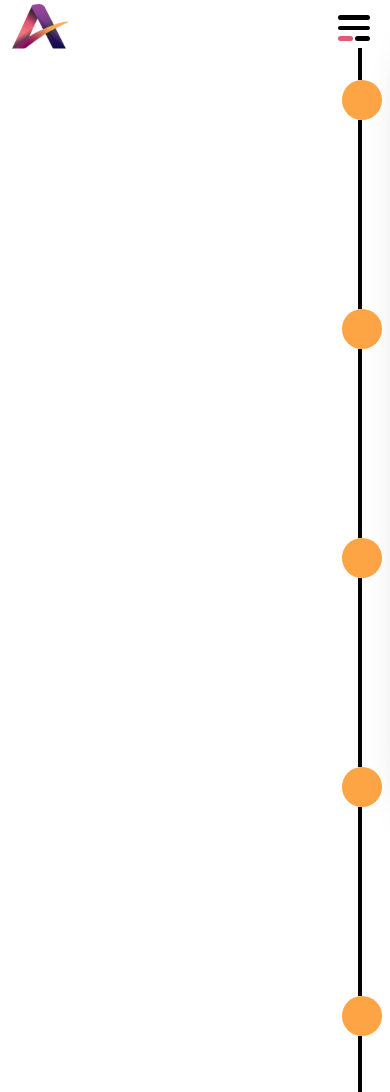
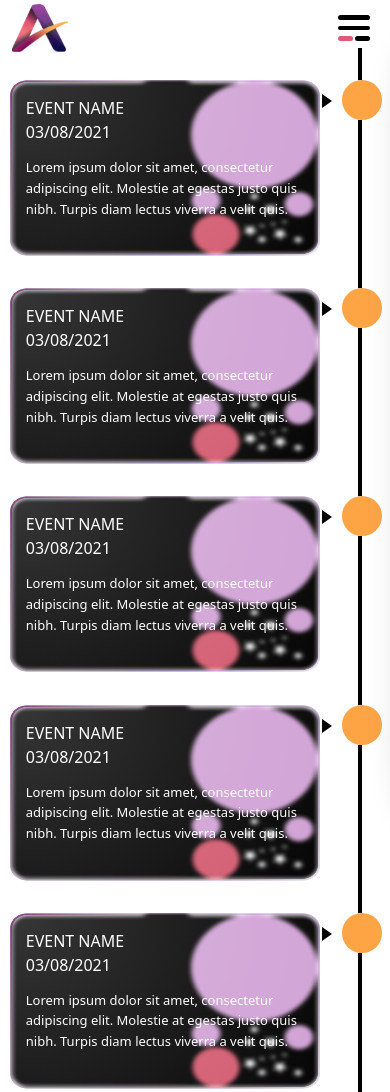
Before and after one commit to IEEECS-VIT/arcs-landing-2021, a Gatsby site: page /timeline in a window 390 px wide. Shown: the top 1092 px of the page. Built offline with nearby package versions, Linux system fonts and the light colour scheme; Gatsby itself is replaced by a stand-in of ours.

Commit message:
mobile view fixed

```diff
--- a/src/components/timelineElement.js
+++ b/src/components/timelineElement.js
@@ -1,29 +1,39 @@
-import React from "react";
+import React, { useEffect, useState } from "react";
 import {
   VerticalTimeline,
   VerticalTimelineElement,
 } from "react-vertical-timeline-component";
 import "react-vertical-timeline-component/style.min.css";
 import circles from "./../images/cardbackground.png";
+
 const TimelineElement = (props) => {
+  const [Width, setWidth] = useState(window.innerWidth);
+  useEffect(() => {
+    const handleWindowResize = () => setWidth(window.innerWidth);
+    window.addEventListener("resize", handleWindowResize);
+
+    return () => window.removeEventListener("resize", handleWindowResize);
+  });
   return (
     <VerticalTimelineElement
       className="vertical-timeline-element--work "
       contentStyle={{
-        backgroundImage: props.show ? `url(${circles})` : "none",
-        zIndex: props.show ? "40" : "10",
-        backgroundSize: "cover",
+        backgroundImage:
+          Width < 1024 || props.show ? `url(${circles})` : "none",
+        zIndex: Width < 1024 || props.show ? "40" : "10",
+        backgroundSize: Width > 1024 ? "cover" : "100% 100%",
         backgroundRepeat: "no-repeat",
         color: "white",
-        transform: "rotate(90deg) translateY(50px)",
-        width: "260px",
+        transform:
+          Width > 1024
+            ? "rotate(90deg) translateY(50px)"
+            : "rotate(0deg) translateY(0px) ",
+        width: Width > 1024 ? "260px" : "none",
       }}
       contentArrowStyle={{
-        visibility: props.show ? "visible" : "hidden",
-        borderBottom: "20px solid #040303",
-        borderRadius: "2px",
-        left: "25%",
-        top: "-25px",
+        visibility: props.show || Width < 1024 ? "visible" : "hidden",
+        borderBottom: Width > 1024 ? "10px solid #040303" : "none",
+        borderTop: Width < 1024 ? "10px solid #040303" : "none",
       }}
       iconStyle={{
         background: "white",
@@ -37,7 +47,10 @@ const TimelineElement = (props) => {
         ></button>
       }
     >
-      <div className="data " style={{ opacity: props.show ? "1" : "0" }}>
+      <div
+        className="data "
+        style={{ opacity: props.show || Width < 1024 ? "1" : "0" }}
+      >
         <h3 className="">EVENT NAME</h3>
         <h4 className="">03/08/2021</h4>
         <p className="text-xs">
--- a/src/timeline.scss
+++ b/src/timeline.scss
@@ -21,9 +21,15 @@
   background-color: black !important;
   border: none;
   border-top: 4px dashed black;
+  border-left: none;
 }
 .vertical-timeline-element-content {
   box-shadow: none !important;
+}
+@media screen and (max-width: 1023px) {
+  .vertical-timeline-element-content-arrow {
+    transform: rotate(-90deg);
+  }
 }
 
 @media screen and (min-width: 1024px) {
@@ -55,4 +61,12 @@
     font-weight: 400 !important;
     margin-left: 12px !important;
   }
+  .vertical-timeline-element-content-arrow {
+    left: 25% !important;
+    top: -10px !important;
+  }
+
+  // .vertical-timeline--one-column-right .vertical-timeline-element-content {
+  //   opacity: 0;
+  // }
 }
```
